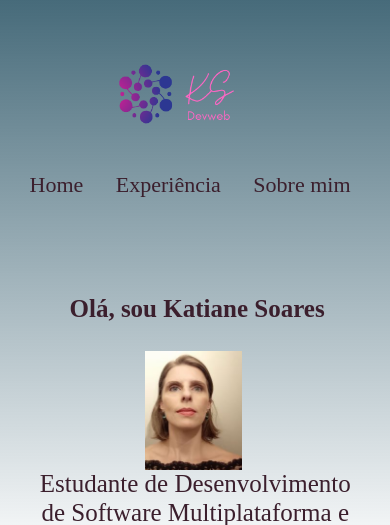
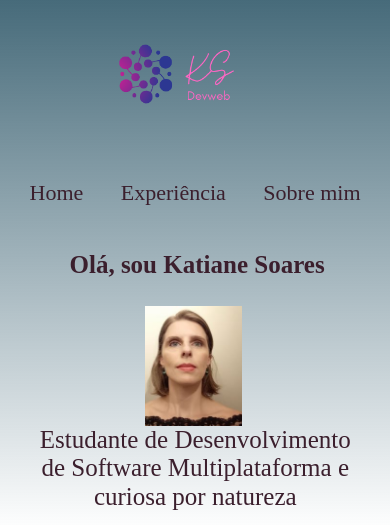
Before and after one commit to Katianefatec/Portfolio, a Flask app: page / in a window 390 px wide. Shown: the top 525 px of the page. Run offline with Flask 2, Linux system fonts and the light colour scheme; some web fonts are replaced.

Commit message:
responsividade menu para mobile menor

```diff
--- a/Src/static/css/estilos.css
+++ b/Src/static/css/estilos.css
@@ -209,14 +209,14 @@ img {
   .navbar {
       flex-wrap:wrap;
       margin-bottom: 30%;
-        margin-top: -60px;
+      /* margin-top: -60px; */
     }
 
   .navbar a:not(.logo) {
       order: -1;
       margin-right: 10px;
-        margin-bottom: -150px;
-        margin-top: -300px;
+      /* margin-bottom: -150px;
+      margin-top: -300px; */
     }
 
   .navbar a.logo {
@@ -230,7 +230,6 @@ img {
   .coluna {
       flex-direction: column;
       align-items: flex-start;
-
       }
 
   .img-esq{
@@ -241,14 +240,12 @@ img {
       font-size: 25px;
       text-align: center;
       width: 85vw;
-
     }
 
   .texto-direita-sobre {
       font-size: 25px;
       text-align: center;
       width: 85vw;
-
     }
 
   .img-eu{
@@ -283,6 +280,103 @@ img {
 
   .divider2 {
       border-top: 0px solid rgb(26, 10, 18);
-
     }
     }
+@media screen and (max-width: 400px) {
+  h1 {
+      font-size: 30px;
+      text-align: center;
+    }
+.texto-esquerda {
+      font-size: 25px;
+      text-align: left;
+      width: 70vw;
+      /* margin-top: -70px; */
+      margin-left: 50px;
+    }
+  .navbar {
+      flex-wrap:wrap;
+      margin-bottom: 30%;
+      /* margin-top: -60px; */
+      position: relative;
+      /* flex-direction: column; */
+      text-align: left;
+    }
+
+  .navbar a{
+    margin-bottom: 10px;
+    text-align: center;
+  }
+
+  .navbar a:not(.logo) {
+      order: -1;
+      margin-right: 0px;
+      margin-bottom: 0px;
+
+      /* margin-top: -300px; */
+    }
+
+  .navbar a.logo {
+      /* order: 1; */
+      margin-right: 0;
+      margin-bottom: -70px;
+      width: 100%;
+      text-align: center;
+    }
+
+  .coluna {
+      flex-direction: column;
+      align-items: flex-start;
+    }
+
+  .img-esq{
+      width: 70VW;
+      margin-left: 50px;
+      margin-bottom: 10px;
+    }
+  .texto-direita {
+      font-size: 25px;
+      text-align: center;
+      width: 85vw;
+    }
+
+  .texto-direita-sobre {
+      font-size: 25px;
+      text-align: center;
+      width: 85vw;
+    }
+
+  .img-eu{
+      margin-left: 115px;
+      width: 70vw;
+      /* margin-bottom: 10px; */
+    }
+
+  .colunas-exp-container {
+      flex-direction: column;
+    }
+
+  .coluna-exp {
+      flex-basis: 100%;
+    }
+
+  .experiencia,
+  .experiencia2 {
+      flex-direction: column;
+      align-items: center;
+    }
+
+  .experiencia img,
+  .experiencia2 img {
+      margin-right: 100px;
+      margin-bottom: 10px;
+    }
+
+  .divider {
+      border-top: 0px solid rgb(26, 10, 18);
+    }
+
+  .divider2 {
+      border-top: 0px solid rgb(26, 10, 18);
+    }
+  }
```
Lines whose indentation alone changed are shown as unchanged.
